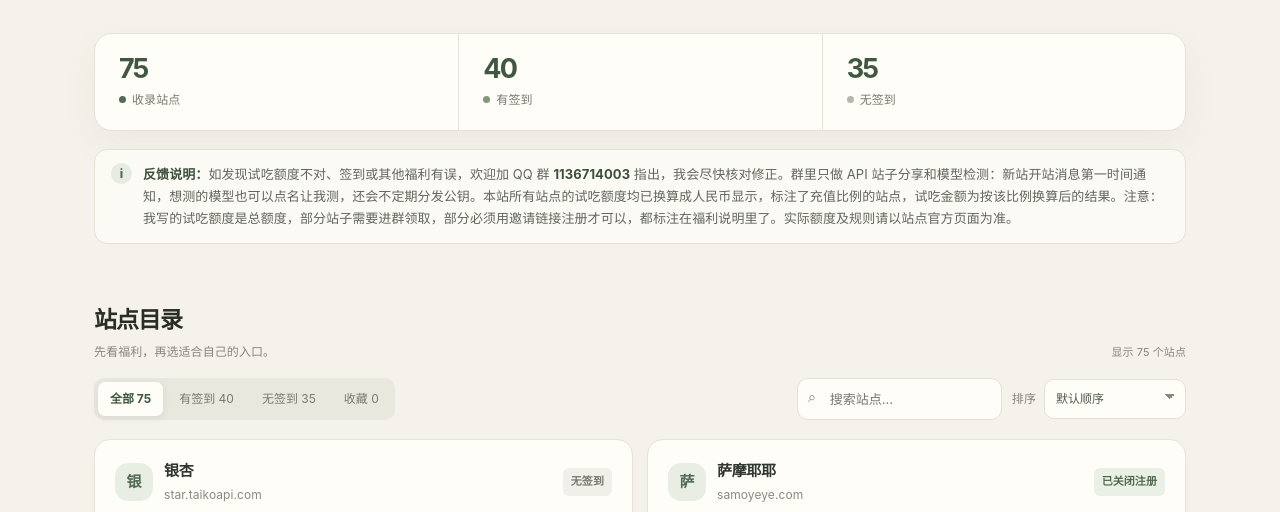
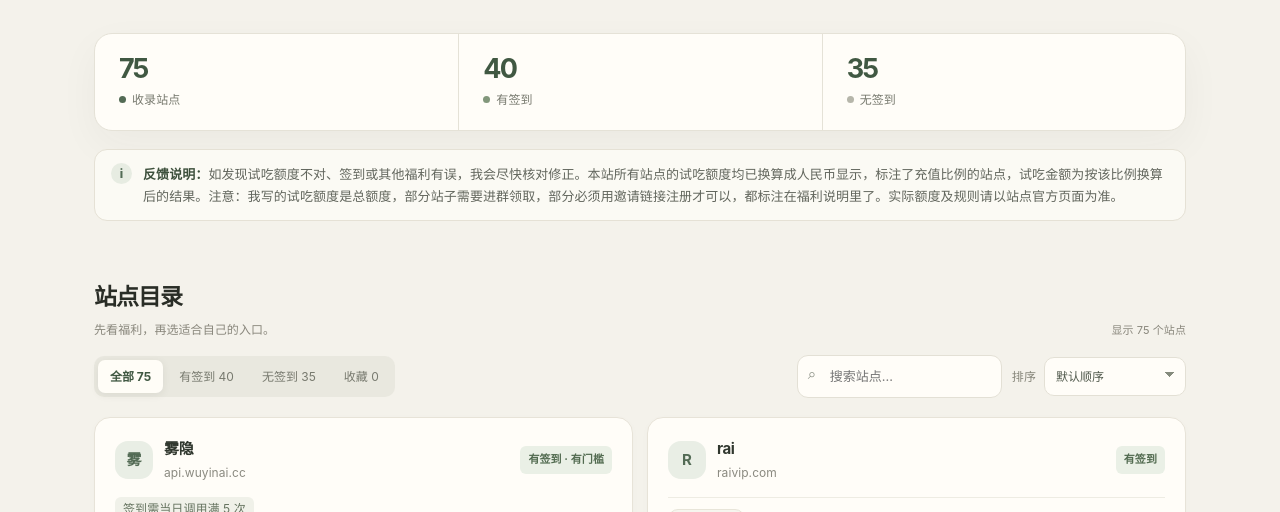
Before and after one commit to Chiiii318/relay-list, a plain HTML site: page index.html in a window 1280 px wide. Shown: the part 404-916 px from the top of the page. Drawn offline with Linux system fonts and the light colour scheme.

Commit message:
关注册批量标注 20 家并沉底（梨叙已重开摘标）、反馈说明下架 QQ 群号

```diff
--- a/index.html
+++ b/index.html
@@ -115,7 +115,7 @@ header{padding-bottom:18px;border-bottom-color:#dedbcf}.wordmark{font-size:19px;
 
 <div class="notice" role="note" aria-label="反馈说明">
   <span class="notice-icon" aria-hidden="true">i</span>
-  <div><strong>反馈说明：</strong>如发现试吃额度不对、签到或其他福利有误，欢迎加 QQ 群 <strong>1136714003</strong> 指出，我会尽快核对修正。群里只做 API 站子分享和模型检测：新站开站消息第一时间通知，想测的模型也可以点名让我测，还会不定期分发公钥。本站所有站点的试吃额度均已换算成人民币显示，标注了充值比例的站点，试吃金额为按该比例换算后的结果。注意：我写的试吃额度是总额度，部分站子需要进群领取，部分必须用邀请链接注册才可以，都标注在福利说明里了。实际额度及规则请以站点官方页面为准。</div>
+  <div><strong>反馈说明：</strong>如发现试吃额度不对、签到或其他福利有误，我会尽快核对修正。本站所有站点的试吃额度均已换算成人民币显示，标注了充值比例的站点，试吃金额为按该比例换算后的结果。注意：我写的试吃额度是总额度，部分站子需要进群领取，部分必须用邀请链接注册才可以，都标注在福利说明里了。实际额度及规则请以站点官方页面为准。</div>
 </div>
 
 <section class="dirhead"><div><div class="dirtitle">站点目录</div><div class="sub">先看福利，再选适合自己的入口。</div></div><div class="result-count" id="resultCount">显示 75 个站点</div></section>
@@ -128,48 +128,32 @@ header{padding-bottom:18px;border-bottom-color:#dedbcf}.wordmark{font-size:19px;
 // 新增站点只需在此数组加一项，统计、筛选计数、头像都会自动更新。
 // 数组按名称拼音首字母排列。t 里的 {deal:"…"} 表示限时/活动类优惠（金色标签）。
 const sites=[
-{name:"银杏",domain:"star.taikoapi.com",status:"no",tags:["试吃 ¥2"],url:"https://star.taikoapi.com/sign-up?aff=ktgb"},
-{name:"萨摩耶耶",domain:"samoyeye.com",status:"yes",label:"已关闭注册",tags:["试吃 ¥1"],note:"试吃 ¥1 需进群领取：基础 ¥0.5 + 用邀请链接注册额外 ¥0.5。",url:"https://samoyeye.com/sign-up?aff=1vye"},
-{name:"ModelMq",domain:"modelmq.top",status:"yes",tags:["试吃 ¥0.5"],url:"https://modelmq.top/sign-up?aff=WuVh"},
 {name:"雾隐",domain:"api.wuyinai.cc",status:"yes",label:"有签到 · 有门槛",tags:["试吃 ¥1","签到需当日调用满 5 次"],url:"https://api.wuyinai.cc/sign-up?aff=UwXK"},
 {name:"rai",domain:"raivip.com",status:"yes",tags:["试吃 ¥2"],url:"https://raivip.com/register?aff=U9kQ"},
-{name:"梧桐",domain:"api2.wtxiaoyuan.top",status:"yes",label:"已关闭注册",tags:["试吃 ¥0.5"],note:"试吃 ¥0.5 需注册三天内进群领取，逾期就没有了。",url:"https://api2.wtxiaoyuan.top/register?aff=dp66"},
-{name:"sora",domain:"api.usora.net",status:"no",label:"已关闭注册",tags:["试吃 ¥3.8"],note:"试吃共 ¥3.8：注册得 ¥1.8，剩下的 ¥2 要进群领取。",url:"https://api.usora.net/sign-up?aff=PHUt"},
-{name:"炉边酒馆",domain:"pub.elsworld.cn:7100",status:"yes",tags:["试吃 ¥12"],note:"试吃共 ¥12：注册得 ¥10，另 ¥2 需用邀请链接注册。",url:"https://pub.elsworld.cn:7100/sign-up?aff=C7zd"},
 {name:"芋头饭",domain:"api.yutou.fun",status:"no",tags:["试吃 ¥1","充值比例 1:100"],url:"https://api.yutou.fun/sign-up?aff=Io5t"},
 {name:"初恋",domain:"api.hicode.me",status:"yes",tags:["试吃 ¥0.6","充值比例 1:100"],url:"https://api.hicode.me/sign-up?aff=7Ywk"},
 {name:"ainzy",domain:"ainzy.net",status:"no",tags:["试吃 ¥0.7","充值比例 7:1"],note:"试吃 ¥0.7 须用邀请链接注册才有，直接注册没有。",url:"https://ainzy.net/sign-up?aff=TuvD"},
 {name:"猫薄荷",domain:"pr.nyoru.com",status:"yes",tags:["试吃 ¥0.5","充值比例 1:10"],url:"https://pr.nyoru.com/sign-up?aff=SljA"},
 {name:"忘忧",domain:"wy.aiwangyou.cc",status:"no",tags:["试吃 ¥1.2","充值比例 1:25"],url:"https://wy.aiwangyou.cc/sign-up?aff=hDkB"},
 {name:"维厄阁",domain:"veilgateapi.org",status:"no",tags:["试吃 ¥1","需进群领取"],note:"试吃 ¥1 需进群领取。",url:"https://veilgateapi.org/sign-up?aff=MLX8"},
-{name:"大米饭",domain:"damifan.xyz",status:"yes",tags:["试吃 ¥2",{deal:"每周六、日晚 6–7 点米饭日：热门模型限时折扣"}],url:"https://damifan.xyz/sign-up?aff=pDPB"},
-{name:"大肘子",domain:"api.eppppp.top",status:"yes",label:"已关闭注册",tags:["试吃 ¥1.5","使用邀请链接额外获试吃 ¥1"],note:"试吃共 ¥1.5：注册得 ¥0.5，用邀请链接注册额外得 ¥1。",url:"https://api.eppppp.top/sign-up?aff=NkcX"},
 {name:"芙卡卡",domain:"api.fuka.win",status:"no",tags:["试吃 ¥4.5","充值比例 1:33.33"],url:"https://api.fuka.win/sign-up?aff=nazu"},
 {name:"吱吱",domain:"api.zhi.lat",status:"no",tags:["试吃 ¥0.5"],url:"https://api.zhi.lat/sign-up?aff=otG2"},
-{name:"茉莉冰茶",domain:"a.molibingcha.xyz",status:"yes",label:"已关闭注册",tags:["试吃 ¥1","有每日抽奖（有门槛）"],url:"https://a.molibingcha.xyz/sign-up?aff=S8oE"},
 {name:"启明星",domain:"cn.qimingx.net",status:"no",tags:["试吃 ¥1",{deal:"充值满 188 进 VIP 分组，全场 97 折"}],url:"https://cn.qimingx.net/sign-up?aff=4cD2"},
 {name:"橘子",domain:"jz.juziai.cc",status:"yes",tags:["试吃 ¥2.5","签到需当日调用 5 次 API",{deal:"常驻充值折扣 62–75 折"}],note:"试吃共 ¥2.5：注册得 ¥1，剩下的 ¥1.5 要进群领取。",url:"https://jz.juziai.cc/sign-up?aff=npKo"},
 {name:"玖时",domain:"api.jiushi.xin",status:"yes",label:"有签到 · 有门槛",tags:["试吃 ¥1","签到需充值 2 解锁",{deal:"累充 50 升 VIP，全场 98 折"}],url:"https://api.jiushi.xin/register?aff=3Oy8"},
 {name:"橘子汽水",domain:"juziqishui.net",status:"yes",tags:["试吃 ¥0.5"],url:"https://juziqishui.net/register?aff=mZ1w"},
 {name:"狸猫",domain:"limao-api.com",status:"yes",tags:["试吃 ¥1",{deal:"累充 ฅ50 升 VIP·晨光，全站 98 折"},{deal:"累充 ฅ150 升 SVIP·星光，95 折"}],url:"https://limao-api.com/sign-up?aff=2Ql5"},
-{name:"nodex",domain:"nodexapi.it.com",status:"yes",tags:["试吃 ¥1",{deal:"11 月周卡 8–9 折，兑换可抽奖"}],url:"https://nodexapi.it.com/sign-up?aff=V7Uu"},
-{name:"Noir",domain:"noir.blacknoir.cn",status:"yes",label:"已关闭注册",tags:["有试吃",{deal:"累充满 ¥60 升 VIP，92 折"}],url:"https://noir.blacknoir.cn/sign-up?aff=1B5N"},
 {name:"稳",domain:"wentoken.net",status:"no",tags:["试吃 ¥3","需进群领取",{deal:"首充 +50%"}],note:"试吃 ¥3 需进群领取，群里领兑换码。",url:"https://wentoken.net/register?aff=GY9M9NFY7ZCL"},
 {name:"新希望",domain:"xinxiwang.org",status:"yes",tags:["试吃 ¥1"],url:"https://www.xinxiwang.org/lemwm"},
 {name:"月栖",domain:"yueqiai.top",status:"yes",label:"有签到",tags:["签到需前一天调用 API","试吃 ¥1.5",{deal:"累充 ¥50 自助升级 VIP"}],url:"https://yueqiai.top/sign-up?aff=BKYk"},
 {name:"宅恋",domain:"az.aizlapi.com",status:"yes",label:"有签到 · 有门槛",tags:["试吃 ¥1","签到需昨日调用 ≥10 次或消耗 ≥¥1"],url:"https://az.aizlapi.com/register?aff=E1a4"},
 {name:"秋刀鱼",domain:"qiudaoy.com",status:"no",tags:["试吃 ¥2",{deal:"累充 50 开 VIP，永久 95 折"}],url:"https://qiudaoy.com/sign-up?aff=8gdr"},
 {name:"星辰",domain:"api1.apistar.com.cn",status:"no",tags:["试吃 ¥1",{deal:"累充 VIP 折扣：满 50 九八折、满 100 九六折、满 200 九四折"}],url:"https://api1.apistar.com.cn/#register?aff=sJuv"},
-{name:"星港",domain:"xinggangai.com",status:"no",tags:["试吃 ¥2"],url:"https://xinggangai.com/register?aff=EkYP"},
 {name:"甜橙派",domain:"i.orangepie.org",status:"no",tags:["试吃 ¥1","充值比例 1:100"],url:"https://i.orangepie.org/sign-up?aff=YIT7"},
-{name:"长春叙",domain:"changchunxu.si",status:"no",tags:["试吃 ¥0.51","使用邀请链接额外获试吃 ¥0.5",{deal:"每周六、日充值满 10 元 9 折"},"单笔充值满 20 元送额度"],note:"试吃共 ¥1.01：注册得 ¥0.51，用邀请链接注册额外得 ¥0.5。",url:"https://changchunxu.si/sign-up?aff=SGEP"},
 {name:"刺猬",domain:"cc.cwapi.vip",status:"yes",label:"有签到",tags:["试吃 ¥1.3","签到需前一天消耗 0.5 刀"],url:"https://cc.cwapi.vip/sign-up?aff=aODu"},
-{name:"梨叙",domain:"api.xrl.org.cn",status:"no",label:"已关闭注册",tags:["试吃 ¥0.5"],url:"https://api.xrl.org.cn/sign-up?aff=aj8E"},
 {name:"piu酱",domain:"piu.du4s.com",status:"yes",tags:["试吃 ¥0.6","充值比例 1:10",{deal:"邀满 100 人或直充 ¥66、累充 ¥88 升 SVIP，95 折"}],url:"https://piu.du4s.com/sign-up?aff=WltM"},
 {name:"奇异果",domain:"www.qiyiguo.uk",status:"yes",label:"每日抽奖 · 有门槛",tags:["抽奖需前一天 API 调用 ≥10 次","试吃 ¥4","使用邀请链接额外获试吃 ¥2"],note:"试吃共 ¥4：注册得 ¥2，用邀请链接注册额外得 ¥2，领取需进群。",url:"https://www.qiyiguo.uk/sign-up?aff=N8Wz"},
 {name:"Axo",domain:"axoai.cc",status:"no",label:"每日抽奖 · 有门槛",tags:["试吃 ¥3","需进群领取","抽奖需充值 5 元"],note:"试吃 ¥3 需进群领取。",url:"https://axoai.cc/sign-up?aff=tK3Q"},
-{name:"Dragon 龙族",domain:"ai.dragonrajai.online",status:"yes",tags:["试吃 ¥1",{deal:"累充 52 元解锁屠龙者分组，永久 9 折"}],url:"https://ai.dragonrajai.online/sign-up?aff=1gBI"},
-{name:"AnAn",domain:"api.waianan.com",status:"no",label:"已关闭注册",tags:["试吃 ¥0.5"],url:"https://api.waianan.com/sign-up?aff=UBgK"},
 {name:"Nova",domain:"once-cf.novai.su",status:"no",tags:["试吃 33 次调用"],url:"https://once-cf.novai.su/sign-up?aff=X545"},
 {name:"慧慧云",domain:"api.huihuiyun.top",status:"yes",label:"有签到 · 有门槛",tags:["试吃 ¥1","签到需充值 5 元或邀请 5 人","需通过邀请链接注册才有试吃"],url:"https://api.huihuiyun.top/register?aff=HVWSSXTWNNUF"},
 {name:"16z",domain:"api16z.com",status:"no",tags:["试吃 ¥0.5"],url:"https://api16z.com/sign-up?aff=a02I"},
@@ -178,17 +162,13 @@ const sites=[
 {name:"Jammy 果酱",domain:"api.jammy.one",status:"no",tags:["试吃 ¥1"],url:"https://api.jammy.one/sign-up?aff=bAIk"},
 {name:"聚梦",domain:"api.jumengai.net",status:"yes",tags:["有试吃"],url:"https://api.jumengai.net/sign-up?aff=jA5Q"},
 {name:"空悲切",domain:"空悲惬.com",status:"no",tags:["试吃 ¥1"],url:"https://xn--vduyey89e.com/sign-up?aff=ntG6"},
-{name:"OVO",domain:"hk.ovoapi.cn",status:"yes",label:"已关闭注册",tags:["试吃 ¥2","签到返昨日消费 5%（VIP 10%）"],url:"https://hk.ovoapi.cn/sign-up?aff=YaGo"},
 {name:"舒芙蕾",domain:"shufulei.net",status:"yes",tags:["无试吃"],url:"https://shufulei.net/register?aff=vK9x"},
-{name:"星期五",domain:"api.fri5.top",status:"yes",label:"有签到 · 有门槛",tags:["签到需充值满 ¥5",{deal:"每周五充值 8 折"},"试吃 ¥2"],url:"https://api.fri5.top/sign-up?aff=XkzT"},
 {name:"即享",domain:"jixiangai.lol",status:"no",tags:["试吃 ¥1"],url:"https://jixiangai.lol/sign-up?aff=RR7f"},
 {name:"sta1n",domain:"api.sta1n.site",status:"no",tags:["试吃 ¥2","充值比例 1:10"],url:"https://api.sta1n.site/sign-up?aff=o7ck"},
-{name:"信书",domain:"api.astroflowing.com",status:"no",tags:["试吃 ¥0.2"],url:"https://api.astroflowing.com/sign-up?aff=IDDH"},
 {name:"酒栈",domain:"api.jiuzhan.top",status:"yes",label:"有签到",tags:["签到需前一天 API 调用 10 次","试吃 ¥2",{deal:"每周六充值 85 折"}],url:"https://api.jiuzhan.top/sign-up?aff=gmwn"},
 {name:"ekan8",domain:"api.ekanw.com",status:"no",tags:["试吃 ¥1"],url:"https://api.ekanw.com/sign-up?aff=9xVc"},
 {name:"千岛",domain:"api2.qiandao.mom",status:"no",tags:["试吃 ¥0.5","充值比例 1:100"],url:"https://api2.qiandao.mom/sign-up?aff=T49C"},
 {name:"卡皮巴拉",domain:"api.kapibala.asia",status:"yes",tags:["试吃 ¥0.6","充值比例 1:3.33"],url:"https://api.kapibala.asia/sign-up?aff=ZIlT"},
-{name:"rua",domain:"api.rua.chat",status:"yes",tags:[],url:"https://api.rua.chat/sign-up?aff=nXvq"},
 {name:"小汐",domain:"faxiaoxi.yunimi.org",status:"no",tags:["试吃 ¥1.25","充值比例 1:120"],url:"https://faxiaoxi.yunimi.org/sign-up?aff=KiE1"},
 {name:"stone",domain:"stoneai.fun",status:"yes",tags:["试吃 ¥1"],url:"https://www.stoneai.fun/sign-up?aff=atSR"},
 {name:"小鸡农场",domain:"aws.ckffai.com",status:"no",tags:["试吃 ¥0.5"],url:"https://aws.ckffai.com/sign-up?aff=esvF"},
@@ -200,9 +180,29 @@ const sites=[
 {name:"少年游",domain:"shaonianyou.xyz",status:"no",tags:["无试吃","充值比例 1:1",{deal:"0.01 元换 2 额度（开站活动）"}],url:"https://shaonianyou.xyz/sign-up?aff=YzcB"},
 {name:"taicu",domain:"taicu.vip",status:"yes",tags:["试吃 ¥0.25"],url:"https://taicu.vip/sign-up?aff=uwox"},
 {name:"我吃吃吃",domain:"wochichichi.com",status:"yes",label:"有签到 · 有门槛",tags:["签到需充值 ¥50 解锁"],url:"https://wochichichi.com/register?aff=4JPB8ENPQ9RR"},
-{name:"星河",domain:"ai.xingheai.cc",status:"no",tags:["试吃 ¥0.5"],url:"https://ai.xingheai.cc/sign-up?aff=jkOj"},
 {name:"55",domain:"5w5.wtf",status:"no",tags:[],url:"https://5w5.wtf/sign-up?aff=EOQM"},
 {name:"火喵喵",domain:"ai.dianhuomao.shop",status:"yes",label:"有签到 · 有门槛",tags:["签到需昨日调用 >5 次"],url:"https://ai.dianhuomao.shop/sign-up?aff=awWk"},
+{name:"梨叙",domain:"api.xrl.org.cn",status:"no",tags:["试吃 ¥0.5"],url:"https://api.xrl.org.cn/sign-up?aff=aj8E"},
+{name:"银杏",domain:"star.taikoapi.com",status:"no",label:"已关闭注册",tags:["试吃 ¥2"],url:"https://star.taikoapi.com/sign-up?aff=ktgb"},
+{name:"萨摩耶耶",domain:"samoyeye.com",status:"yes",label:"已关闭注册",tags:["试吃 ¥1"],note:"试吃 ¥1 需进群领取：基础 ¥0.5 + 用邀请链接注册额外 ¥0.5。",url:"https://samoyeye.com/sign-up?aff=1vye"},
+{name:"ModelMq",domain:"modelmq.top",status:"yes",label:"已关闭注册",tags:["试吃 ¥0.5"],url:"https://modelmq.top/sign-up?aff=WuVh"},
+{name:"梧桐",domain:"api2.wtxiaoyuan.top",status:"yes",label:"已关闭注册",tags:["试吃 ¥0.5"],note:"试吃 ¥0.5 需注册三天内进群领取，逾期就没有了。",url:"https://api2.wtxiaoyuan.top/register?aff=dp66"},
+{name:"sora",domain:"api.usora.net",status:"no",label:"已关闭注册",tags:["试吃 ¥3.8"],note:"试吃共 ¥3.8：注册得 ¥1.8，剩下的 ¥2 要进群领取。",url:"https://api.usora.net/sign-up?aff=PHUt"},
+{name:"炉边酒馆",domain:"pub.elsworld.cn:7100",status:"yes",label:"已关闭注册",tags:["试吃 ¥12"],note:"试吃共 ¥12：注册得 ¥10，另 ¥2 需用邀请链接注册。",url:"https://pub.elsworld.cn:7100/sign-up?aff=C7zd"},
+{name:"大米饭",domain:"damifan.xyz",status:"yes",label:"已关闭注册",tags:["试吃 ¥2",{deal:"每周六、日晚 6–7 点米饭日：热门模型限时折扣"}],url:"https://damifan.xyz/sign-up?aff=pDPB"},
+{name:"大肘子",domain:"api.eppppp.top",status:"yes",label:"已关闭注册",tags:["试吃 ¥1.5","使用邀请链接额外获试吃 ¥1"],note:"试吃共 ¥1.5：注册得 ¥0.5，用邀请链接注册额外得 ¥1。",url:"https://api.eppppp.top/sign-up?aff=NkcX"},
+{name:"茉莉冰茶",domain:"a.molibingcha.xyz",status:"yes",label:"已关闭注册",tags:["试吃 ¥1","有每日抽奖（有门槛）"],url:"https://a.molibingcha.xyz/sign-up?aff=S8oE"},
+{name:"nodex",domain:"nodexapi.it.com",status:"yes",label:"已关闭注册",tags:["试吃 ¥1",{deal:"11 月周卡 8–9 折，兑换可抽奖"}],url:"https://nodexapi.it.com/sign-up?aff=V7Uu"},
+{name:"Noir",domain:"noir.blacknoir.cn",status:"yes",label:"已关闭注册",tags:["有试吃",{deal:"累充满 ¥60 升 VIP，92 折"}],url:"https://noir.blacknoir.cn/sign-up?aff=1B5N"},
+{name:"星港",domain:"xinggangai.com",status:"no",label:"已关闭注册",tags:["试吃 ¥2"],url:"https://xinggangai.com/register?aff=EkYP"},
+{name:"长春叙",domain:"changchunxu.si",status:"no",label:"已关闭注册",tags:["试吃 ¥0.51","使用邀请链接额外获试吃 ¥0.5",{deal:"每周六、日充值满 10 元 9 折"},"单笔充值满 20 元送额度"],note:"试吃共 ¥1.01：注册得 ¥0.51，用邀请链接注册额外得 ¥0.5。",url:"https://changchunxu.si/sign-up?aff=SGEP"},
+{name:"Dragon 龙族",domain:"ai.dragonrajai.online",status:"yes",label:"已关闭注册",tags:["试吃 ¥1",{deal:"累充 52 元解锁屠龙者分组，永久 9 折"}],url:"https://ai.dragonrajai.online/sign-up?aff=1gBI"},
+{name:"AnAn",domain:"api.waianan.com",status:"no",label:"已关闭注册",tags:["试吃 ¥0.5"],url:"https://api.waianan.com/sign-up?aff=UBgK"},
+{name:"OVO",domain:"hk.ovoapi.cn",status:"yes",label:"已关闭注册",tags:["试吃 ¥2","签到返昨日消费 5%（VIP 10%）"],url:"https://hk.ovoapi.cn/sign-up?aff=YaGo"},
+{name:"星期五",domain:"api.fri5.top",status:"yes",label:"已关闭注册",tags:["签到需充值满 ¥5",{deal:"每周五充值 8 折"},"试吃 ¥2"],url:"https://api.fri5.top/sign-up?aff=XkzT"},
+{name:"信书",domain:"api.astroflowing.com",status:"no",label:"已关闭注册",tags:["试吃 ¥0.2"],url:"https://api.astroflowing.com/sign-up?aff=IDDH"},
+{name:"rua",domain:"api.rua.chat",status:"yes",label:"已关闭注册",tags:[],url:"https://api.rua.chat/sign-up?aff=nXvq"},
+{name:"星河",domain:"ai.xingheai.cc",status:"no",label:"已关闭注册",tags:["试吃 ¥0.5"],url:"https://ai.xingheai.cc/sign-up?aff=jkOj"},
 ];
 const $=id=>document.getElementById(id),pad=n=>String(n).padStart(2,'0'),esc=s=>String(s).replace(/[&<>"]/g,c=>({'&':'&amp;','<':'&lt;','>':'&gt;','"':'&quot;'}[c]));
 const cardsEl=$('cards'),search=$('search'),empty=$('empty'),clearSearch=$('clearSearch'),buttons=[...document.querySelectorAll('.filter')];
```
